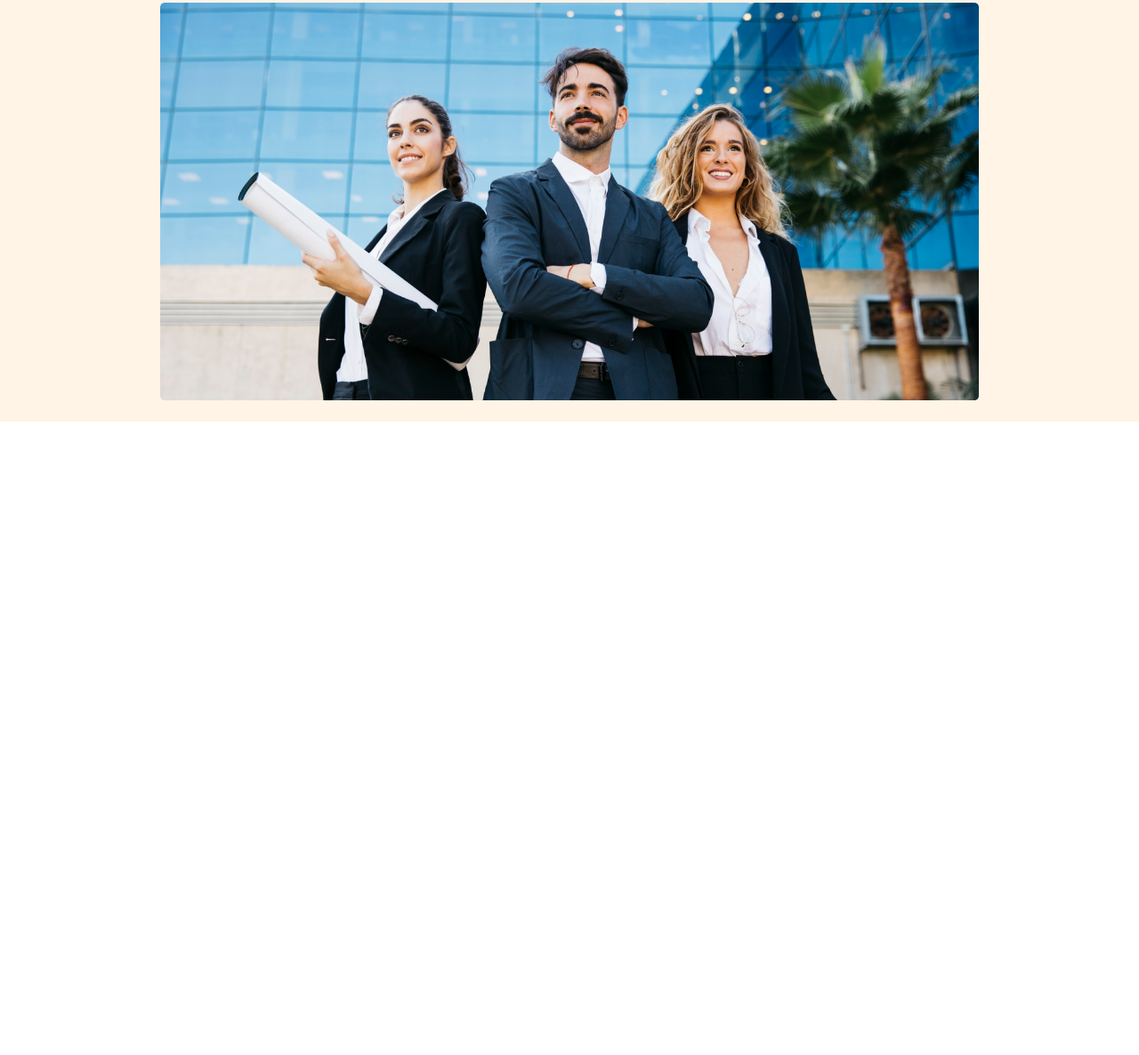
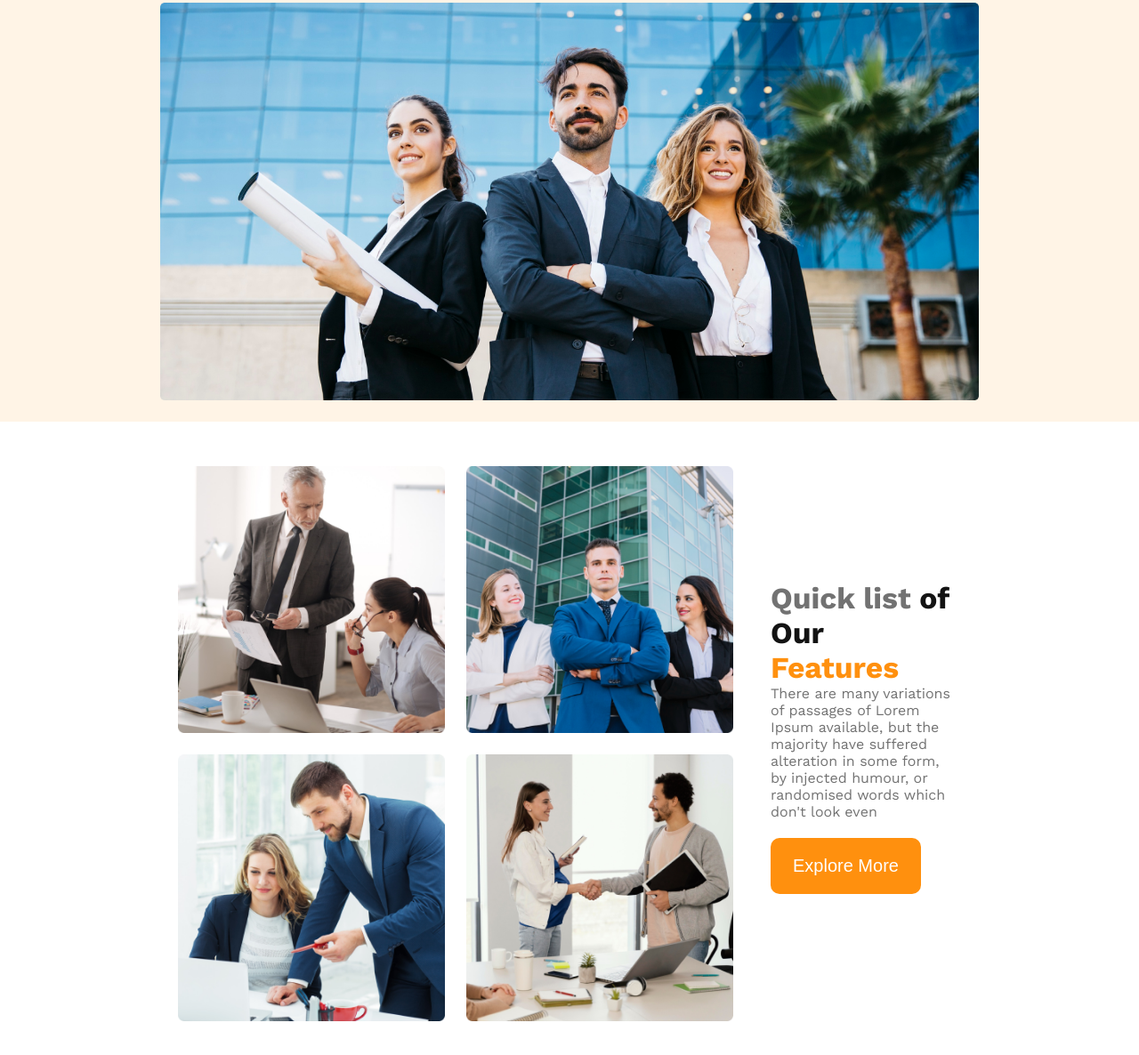
Before and after one commit to anikdas400/G3-architects-website-with-responsive, a plain HTML site: page index.html in a window 1280 px wide. Shown: the part 434-1620 px from the top of the page at 89% size. Before the commit the page ends 908 px from the top, so only its background shows below. Drawn offline with nearby package versions, Linux system fonts and the light colour scheme.

Commit message:
finished feature section

```diff
--- a/index.html
+++ b/index.html
@@ -12,6 +12,7 @@
 </head>
 <body>
     <header>
+        <!-- header section css -->
         <nav>
             <h3>G3 Architects</h3>
             <ul>
@@ -31,7 +32,27 @@
         </div>
         <img class="banner-img" src="./images/banner.png" alt="">
     </header>
-    <main></main>
+    <main>
+        <!-- features-section -->
+
+            <div class="features">
+                <div class="feature-img">
+                    <img class="fe-pic" src="./images/team1.png" alt="">
+                    <img class="fe-pic" src="./images/team2.png" alt="">
+                    <img class="fe-pic" src="./images/team3.png" alt="">
+                    <img class="fe-pic" src="./images/team4.png" alt="">
+                </div>
+                <div class="feature-title">
+                    <h2><span class="gray">Quick list</span> of Our
+                        <span class="tomato">Features</span></h2>
+                     <p>There are many variations of passages of Lorem Ipsum available,
+                        but the majority have suffered alteration in some form, by injected
+                        humour, or randomised words which don't look even</p>
+                    <button class="btn-primary">Explore More</button>
+                </div>
+            </div>
+
+    </main>
     <footer></footer>
 
 </body>
--- a/style.css
+++ b/style.css
@@ -5,6 +5,9 @@
 /* share css */
 .gray{
     color: #727272;
+}
+.tomato{
+    color: #FF900E;
 }
 .btn-primary{
     padding: 20px 25px;
@@ -22,6 +25,8 @@ body{
 
 font-family: 'Work Sans';
 }
+/* header section css*/
+
 header{
     background: rgba(255, 144, 14, 0.10);
     padding: 40px 240px;
@@ -75,6 +80,46 @@ nav li a{
 .banner-img{
     width: 100%;
 }
+/* feature-title css */
+main{
+    max-width: 1440px;
+    margin: 0 auto;
+}
+
+.features{
+    display: flex;
+    padding: 50px 200px;
+    align-items: center;
+    gap: 2rem;
+    background: #fff;
+
+}
+.feature-img{
+    display: grid;
+    grid-template-columns: repeat(2,1fr);
+    gap: 1.5rem;
+}
+.fe-pic{
+    height: 300px;
+    width: 300px;
+}
+.feature-title{
+    padding-right: 10px;
+    padding-left: 10px;
+}
+.feature-title h2{
+    color: #131313;
+
+font-size: 2.1rem;
+
+font-weight: 700;
+}
+.feature-title p{
+    color: #727272;
+    font-size: 1rem;
+    font-weight: 400;
+    margin-bottom: 20px;
+}
 
 
 
@@ -103,6 +148,14 @@ nav li a{
     .title-section{
         padding: 20px 20px;
     }
+    .features{
+        padding: 20px 20px;
+        flex-direction: column;
+    }
+    .feature-img{
+        grid-template-columns: 1fr;
+    }
+
 
 }
 /* tablate divice */
@@ -117,6 +170,14 @@ nav li a{
     .title-section{
         padding: 20px 20px;
     }
+    .features{
+        padding: 20px 20px;
+        flex-direction: column;
+    }
+    .feature-img{
+        grid-template-columns: 1fr;
+    }
+
 }
 /* computer divice */
 @media screen and (min-width:992px) and (max-width:1400px) {
```
